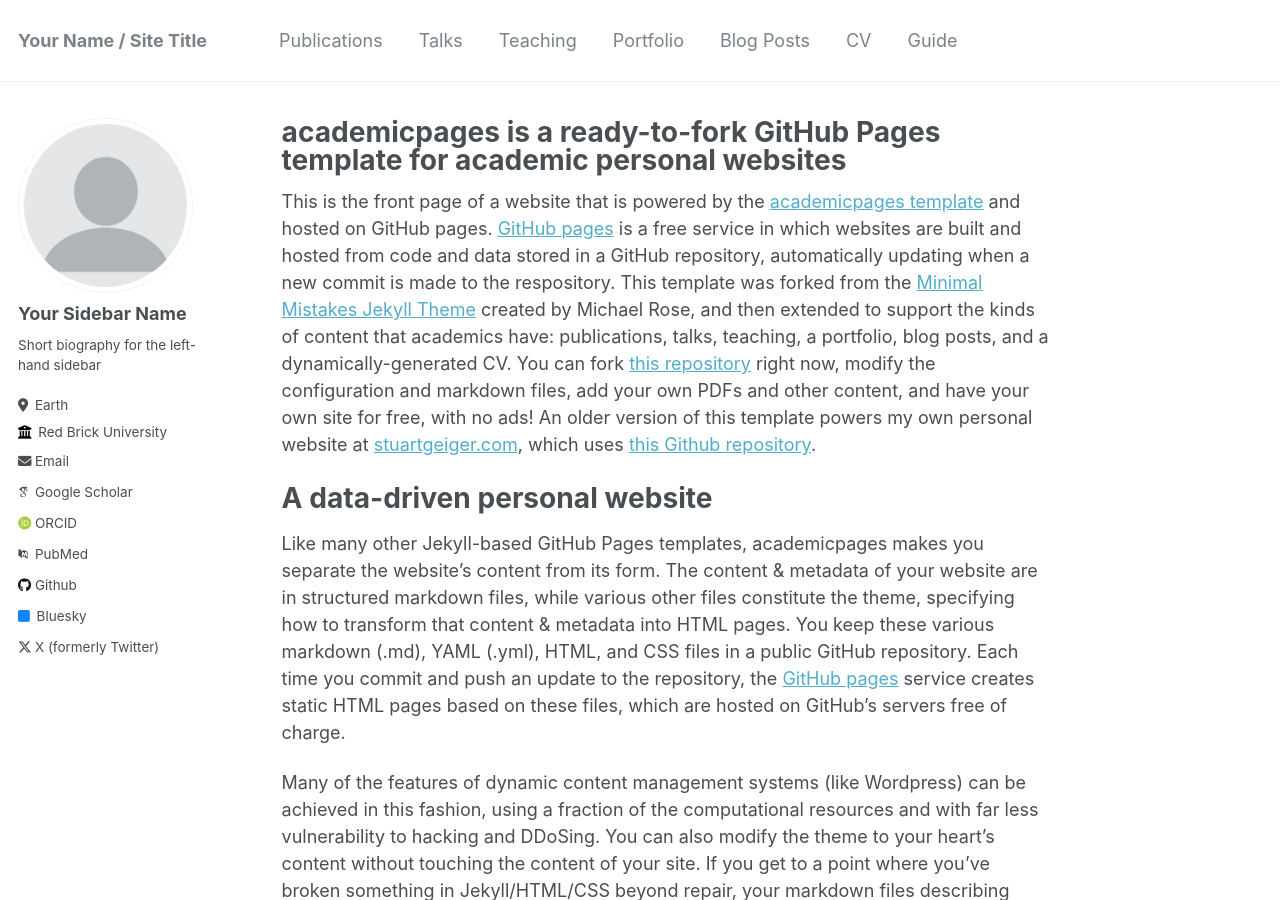
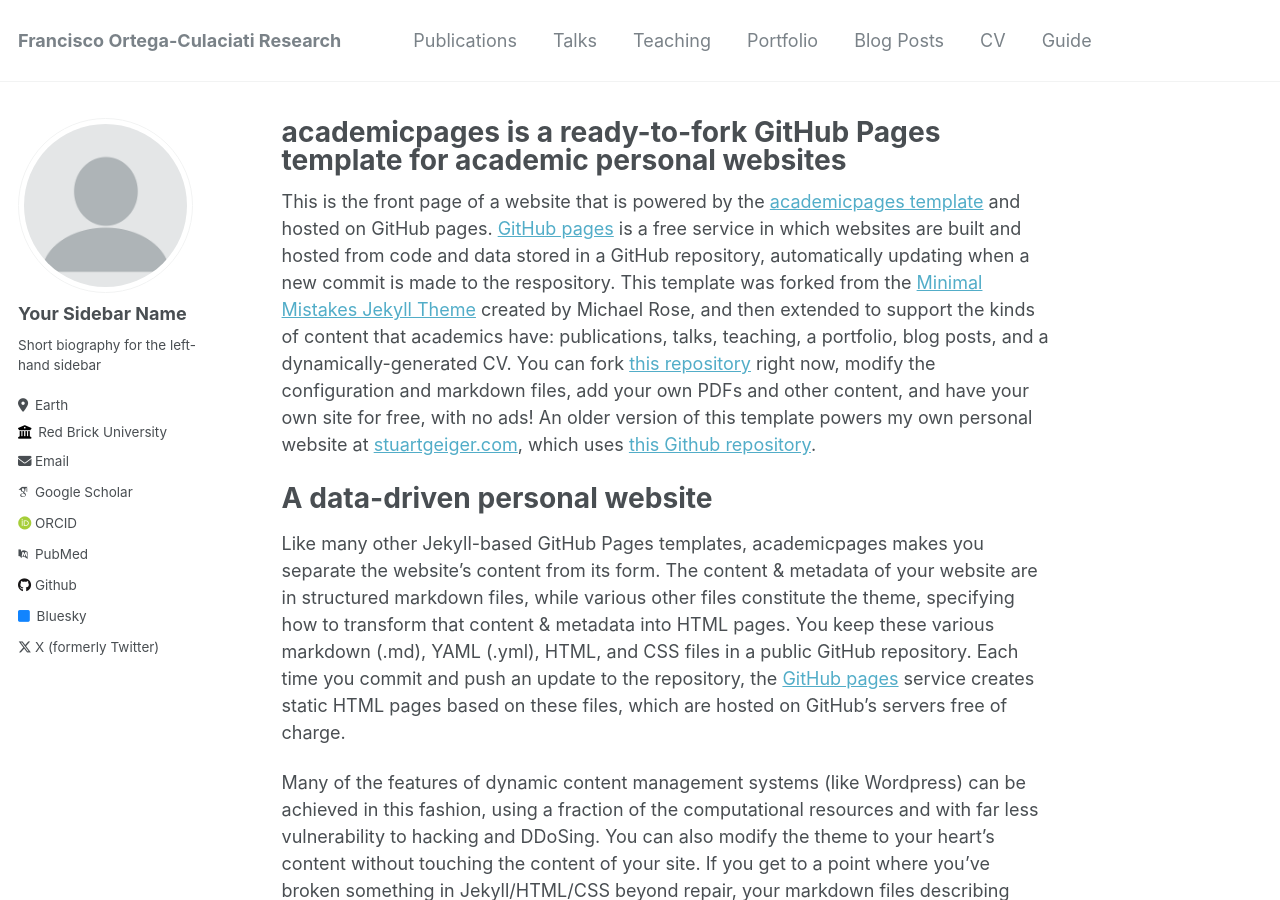
Before and after one commit to frortega/frortega.github.io, a Jekyll site: the page built from _pages/about.md, in a window 1280 px wide and 900 px high. Built offline with Jekyll 4.4.1, drawn with Linux system fonts in a browser that asks for light colours; some web fonts are replaced; some of the changed text lies outside the part shown.

Commit message:
Update _config.yml

```diff
--- a/_config.yml
+++ b/_config.yml
@@ -8,13 +8,13 @@
 
 # Basic Site Settings
 locale                   : "en-US"
-title                    : "Your Name / Site Title"
+title                    : "Francisco Ortega-Culaciati Research" # FOC: Here put Geoimaging site
 title_separator          : "-"
-name                     : &name "Your Name"
-description              : &description "personal description"
-url                      : https://academicpages.github.io # the base hostname & protocol for your site e.g. "https://mmistakes.github.io"
+name                     : &name "Francisco Ortega-Culaciati"
+#description              : &description "personal description"
+url                      : https://frortega.github.io # the base hostname & protocol for your site e.g. "https://mmistakes.github.io"
 baseurl                  : "" # the subpath of your site, e.g. "/blog"
-repository               : "academicpages/academicpages.github.io"
+#repository               : "academicpages/academicpages.github.io"
 
 # Site Author - The following control what appear as part of the author content on the side bar.
 #               If a field is blank the icon and link will not appear, otherwise it will be shown.
```
